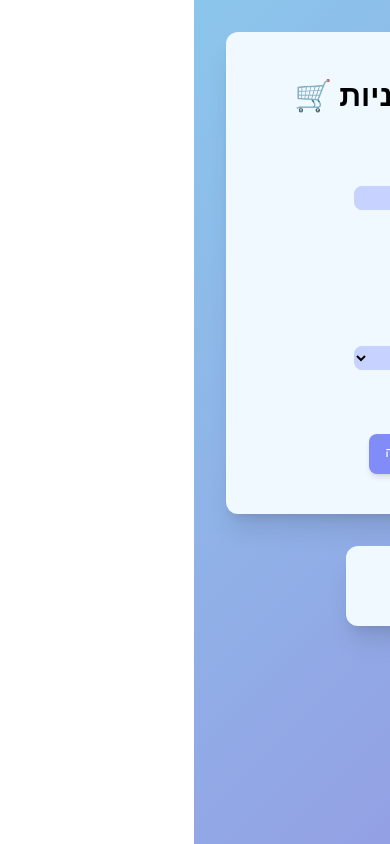
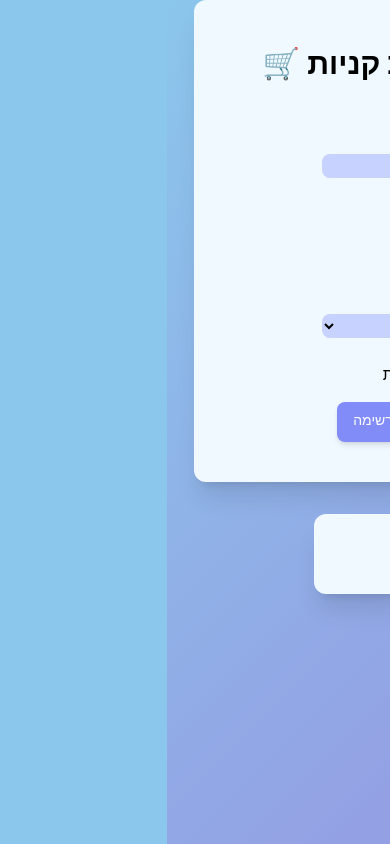
Before and after one commit to OriGuyUniqueDev/Shopping-List, a Vue app: page / in a window 390 px wide. Built offline with nearby package versions, Linux system fonts and the light colour scheme.

Commit message:
update bg

```diff
--- a/src/assets/main.css
+++ b/src/assets/main.css
@@ -13,17 +13,13 @@ body {
 	height: 100vh;
 	place-content: center;
 	animation: start 3s forwards;
+	background-repeat: no-repeat;
+	background-color: #8bc6ec;
+	background-image: linear-gradient(135deg, #8bc6ec 0%, #9599e2 100%);
+	background-size: cover;
 }
 
-#app {
-	width: 100%;
-	height: 100vh;
-	padding: 2rem;
-	background-repeat: no-repeat;
-	background-size: cover;
-	background-color: #8bc6ec;
-	background-image: linear-gradient(135deg, #8bc6ec 0%, #9599e2 100%);
-}
+
 li {
 	transition: 1s ease all;
 }
@@ -61,15 +57,12 @@ li {
 		display: grid;
 		align-content: space-between;
 		height: 100vh;
-
-		animation: start 3s forwards;
-	}
-	#app {
-		height: 100vh;
 		background-repeat: no-repeat;
 		background-color: #8bc6ec;
 		background-image: linear-gradient(135deg, #8bc6ec 0%, #9599e2 100%);
 		background-size: cover;
+
+		animation: start 3s forwards;
 	}
 
 	@keyframes start {
```
